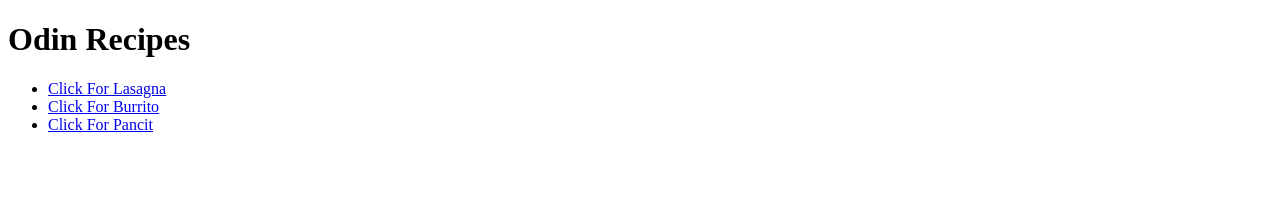
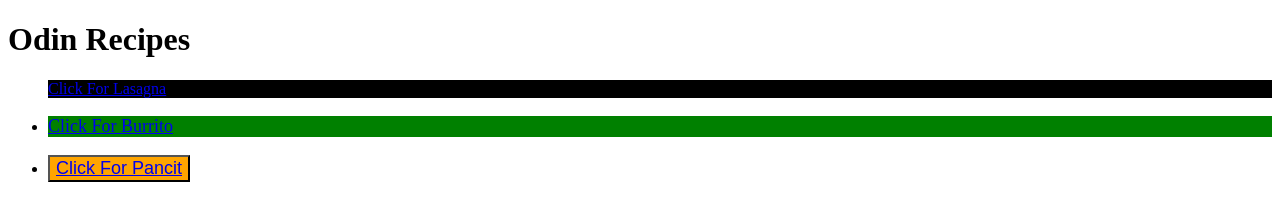
Before and after one commit to Jobediah679/odin-recipes, a plain HTML site: page recipes/index.html in a window 1280 px wide. Drawn offline with Linux system fonts and the light colour scheme.

Commit message:
add color to index

```diff
--- a/recipes/index.html
+++ b/recipes/index.html
@@ -3,17 +3,26 @@
     <head>
         <meta charset="UTF-8">
         <title>My First Website</title>
+        <link rel="stylesheet" href="styles.css">
+        <style>
+            p {
+                color: white;
+                background-color: green;
+                font-size: 18px;
+            }
+        </style>
     </head>
 
     <body>
         <h1>Odin Recipes</h1>
+
         <ul>
 
-        <li><a href="lasagna.html" >Click For Lasagna</a></li>
+        <div><li><a href="lasagna.html" >Click For Lasagna</a></li></div>
 
-        <li><a href="burrito.html" >Click For Burrito</a></li>
+        <li><p><a href="burrito.html" >Click For Burrito</a></li></p>
 
-        <li><a href="pancit.html" >Click For Pancit</a></li>
+        <li><button style="background-color: orange; font-size: 18px;"><a href="pancit.html" >Click For Pancit</a></li></button>
 
         </ul>
 
--- /dev/null
+++ b/recipes/styles.css
@@ -0,0 +1,8 @@
+div {
+    color: white;
+    background-color: black;
+}
+
+p {
+    color: red;
+}
```
Also changed, not shown: index.html (deleted, +0 -12 lines), 2 other files.
